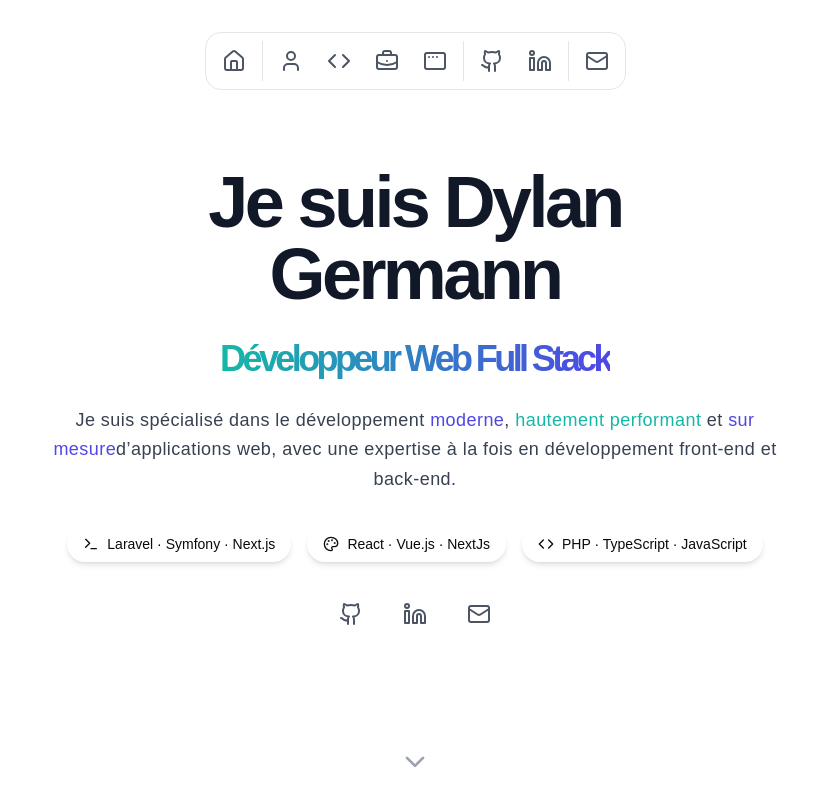
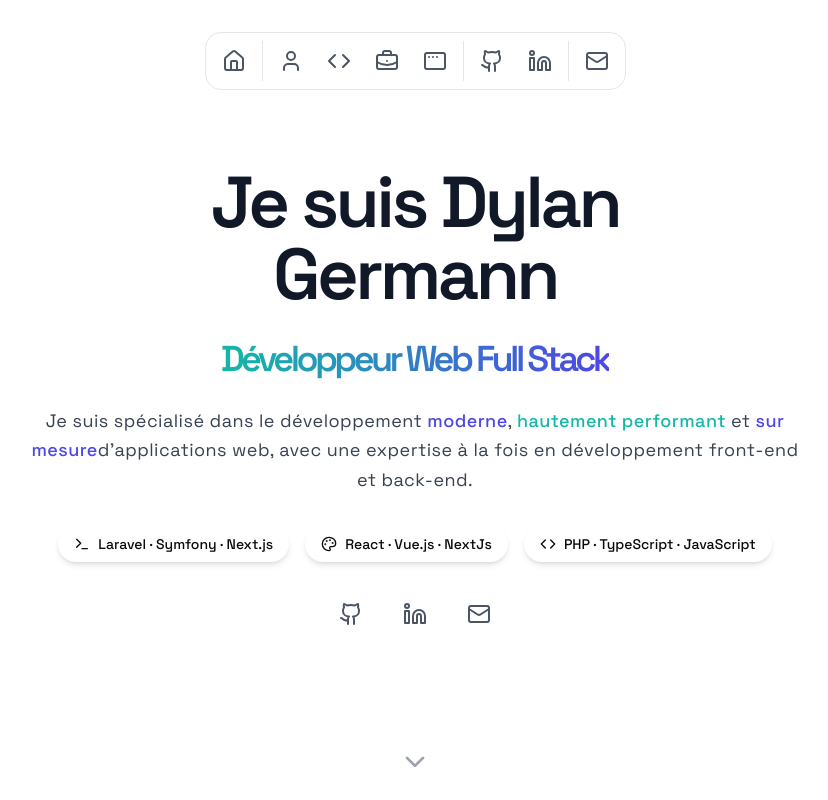
Before and after one commit to zVasO/portfolio-v2, a Next.js app: page / in a window 1280 px wide. Shown: the top 800 px of the page, without its empty margins (225-1053 px from the left). Built offline with nearby package versions, Linux system fonts and the light colour scheme.

Commit message:
feat: refresh typography with tech fonts

```diff
--- a/app/globals.css
+++ b/app/globals.css
@@ -3,7 +3,27 @@
 @tailwind utilities;
 
 body {
-  font-family: Arial, Helvetica, sans-serif;
+  font-family: var(--font-space-grotesk), "Inter", "SF Pro Display", -apple-system,
+    BlinkMacSystemFont, "Segoe UI", sans-serif;
+  text-rendering: optimizeLegibility;
+}
+
+h1,
+h2,
+h3,
+h4,
+h5,
+h6 {
+  font-family: var(--font-space-grotesk), "Inter", "SF Pro Display", -apple-system,
+    BlinkMacSystemFont, "Segoe UI", sans-serif;
+  letter-spacing: -0.01em;
+}
+
+code,
+pre,
+kbd,
+samp {
+  font-family: var(--font-plex-mono), "JetBrains Mono", "Fira Code", monospace;
 }
 
 @layer base {
--- a/app/layout.tsx
+++ b/app/layout.tsx
@@ -1,17 +1,21 @@
 import type { Metadata } from "next";
-import { Geist, Geist_Mono } from "next/font/google";
+import { Space_Grotesk, IBM_Plex_Mono } from "next/font/google";
 import { Analytics } from "@vercel/analytics/react";
 import "./globals.css";
 import Navbar from "@/components/section/Navbar";
 
-const geistSans = Geist({
-  variable: "--font-geist-sans",
+const spaceGrotesk = Space_Grotesk({
   subsets: ["latin"],
+  variable: "--font-space-grotesk",
+  display: "swap",
+  weight: ["400", "500", "600", "700"],
 });
 
-const geistMono = Geist_Mono({
-  variable: "--font-geist-mono",
+const plexMono = IBM_Plex_Mono({
   subsets: ["latin"],
+  variable: "--font-plex-mono",
+  display: "swap",
+  weight: ["400", "500", "600"],
 });
 
 export const metadata: Metadata = {
@@ -28,7 +32,7 @@ export default function RootLayout({
   return (
     <html lang='en'>
       <body
-        className={`${geistSans.variable} ${geistMono.variable} antialiased`}
+        className={`${spaceGrotesk.variable} ${plexMono.variable} antialiased`}
       >
         <Navbar />
         <div className="min-vh-screen">
--- a/tailwind.config.ts
+++ b/tailwind.config.ts
@@ -8,8 +8,8 @@ export default {
     "./app/**/*.{js,ts,jsx,tsx,mdx}",
   ],
   theme: {
-  	extend: {
-  		colors: {
+        extend: {
+                colors: {
   			background: 'hsl(var(--background))',
   			foreground: 'hsl(var(--foreground))',
   			card: {
@@ -55,8 +55,34 @@ export default {
   			'color-3': 'hsl(var(--color-3))',
   			'color-4': 'hsl(var(--color-4))',
   			'color-5': 'hsl(var(--color-5))'
-  		},
-  		borderRadius: {
+                },
+                fontFamily: {
+                        sans: [
+                                'var(--font-space-grotesk)',
+                                'Inter',
+                                'SF Pro Display',
+                                '-apple-system',
+                                'BlinkMacSystemFont',
+                                'Segoe UI',
+                                'sans-serif',
+                        ],
+                        display: [
+                                'var(--font-space-grotesk)',
+                                'Inter',
+                                'SF Pro Display',
+                                '-apple-system',
+                                'BlinkMacSystemFont',
+                                'Segoe UI',
+                                'sans-serif',
+                        ],
+                        mono: [
+                                'var(--font-plex-mono)',
+                                'JetBrains Mono',
+                                'Fira Code',
+                                'monospace',
+                        ],
+                },
+                borderRadius: {
   			lg: 'var(--radius)',
   			md: 'calc(var(--radius) - 2px)',
   			sm: 'calc(var(--radius) - 4px)'
```
